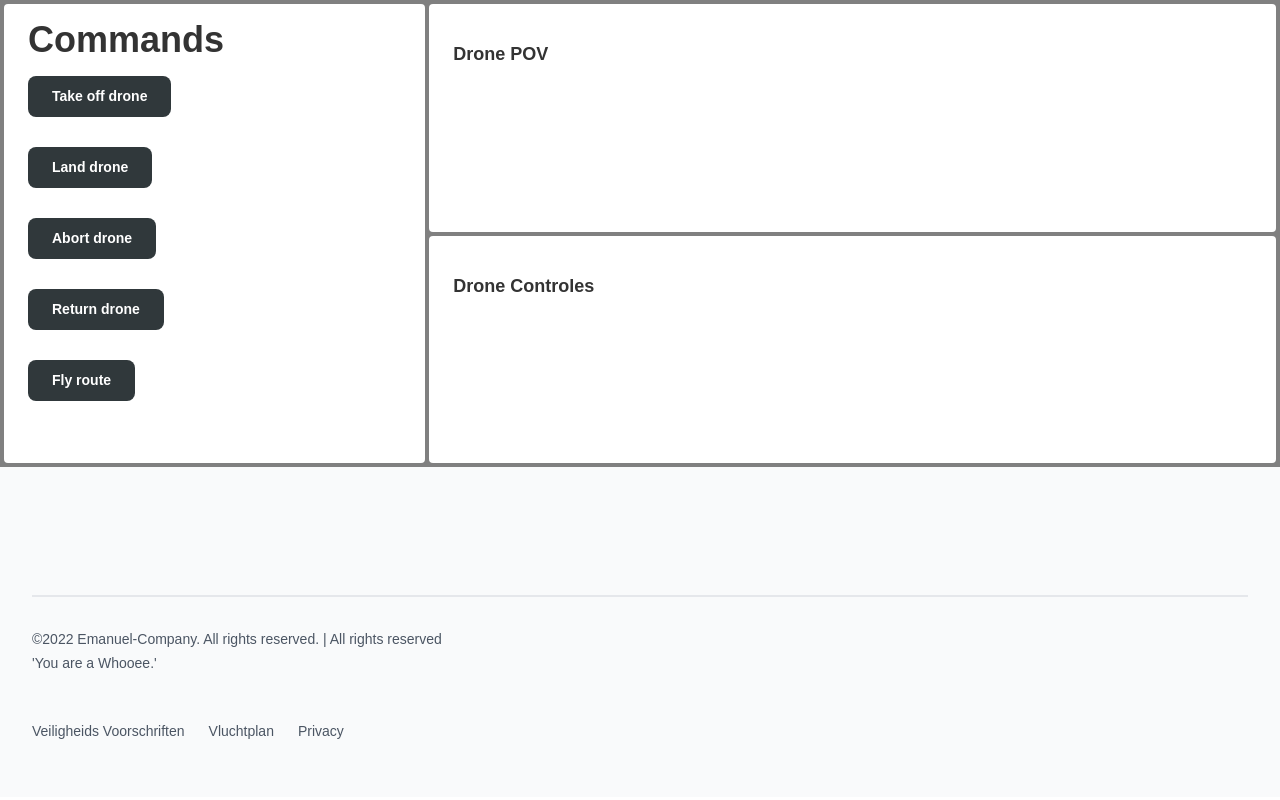
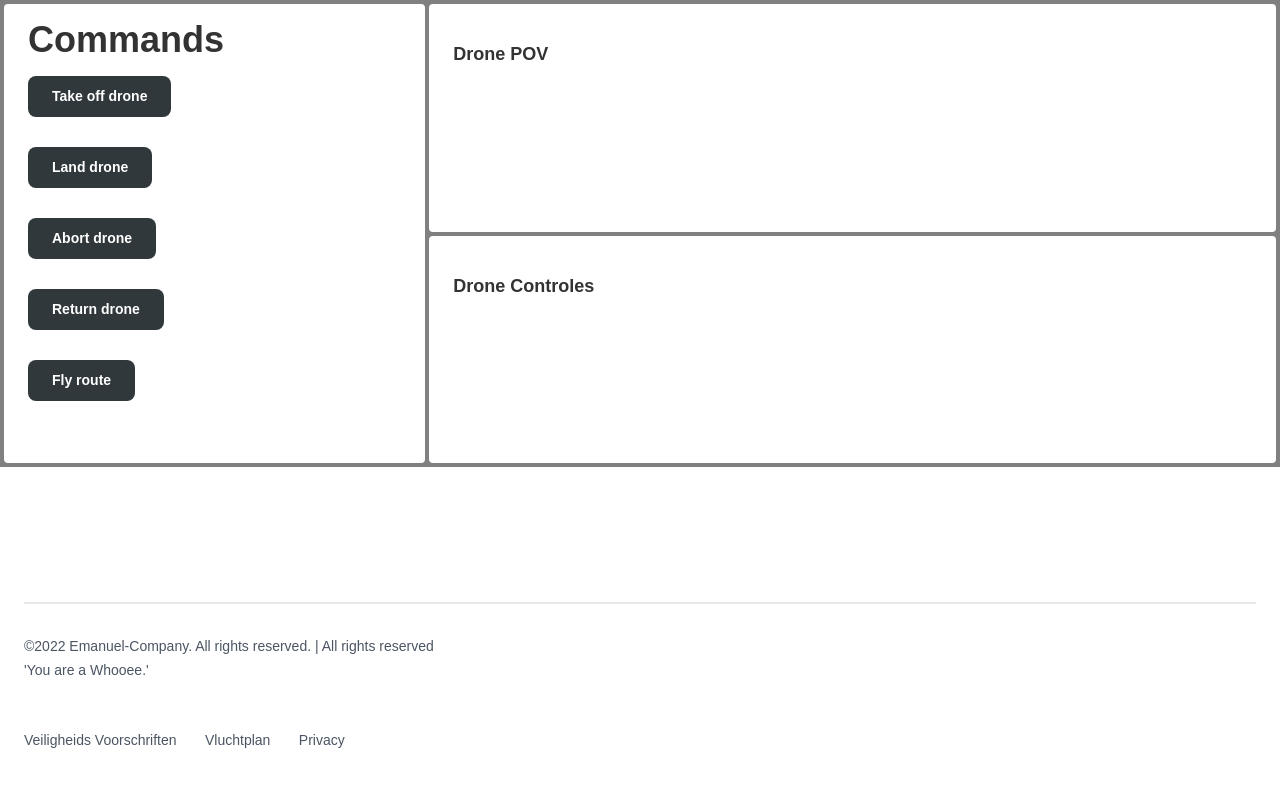
Before and after one commit to dekkerste/SchoolProject, a Flask app: page / in a window 1280 px wide. Run offline with Flask 2, Linux system fonts and the light colour scheme; some libraries are stand-ins or nearby versions.

Commit message:
footer aangepast

```diff
--- a/templates/index.html
+++ b/templates/index.html
@@ -13,7 +13,7 @@
 
 <body>
   <div class="gray px-1 py-1">
-    <div class="grid md:grid-cols-2 lg:grid-cols-3 gap-1 lg:gap-x-1">
+    <div class="grid grid-cols-3 gap-1">
       <div class="white row-span-2 px-6 pb-8 rounded">
         <h3 class="font-bold mb-2 my-2 py-2 text-4xl">Commands</h3> <!-- Hier komen de commands voor de drone. -->
         <button id="get_ss">Take off drone</button><br>
@@ -25,24 +25,24 @@
       </div>
       <div class="white col-span-2 px-6 pb-20 rounded">
         <h3 class="font-semibold text-lg mb-2">Drone POV</h3> <!-- Hier komt de POV van de drone. -->
-
+        <!-- POV -->
       </div>
       <div class="white col-span-2 px-6 pb-20 rounded">
         <h3 class="font-semibold text-lg mb-2">Drone Controles</h3> <!-- Hier komt de controles van de drone. -->
-
+        <!-- Handmatige controles -->
       </div>
     </div>
   </div>
 
-  <footer class="bg-gray-50 text-gray-600 px-6 lg:px-8 py-12">
-    <div class="max-w-screen-xl mx-auto flex flex-col md:flex-row justify-between items-center space-y-4 mt-16 lg:mt-20 border-t-2 border-gray-200 pt-8 ">
+  <footer class="absolute inset-x-0 bottom-0  text-gray-600 px-6 py-12">
+    <div class="space-y-4 mt-16 lg:mt-20 border-t-2 border-gray-200 pt-8 ">
       <div class="text-sm space-y-4 md:space-y-1 text-center md:text-left">
         <p>©2022 Emanuel-Company. All rights reserved. | All rights reserved</p>
         <p>'You are a Whooee.'</p>
       </div>
     </div>
-    <div class="max-w-screen-xl mx-auto flex flex-col md:flex-row justify-between items-center space-y-4 mt-8 lg:mt-12">
-      <nav class="flex flex-wrap justify-center space-x-6">
+    <div class="space-y-4 mt-8 lg:mt-12">
+      <nav class="space-x-6">
         <a href="https://www.rijksoverheid.nl/onderwerpen/drone/vraag-en-antwoord/regels-drone-laag-risico" class="font-normal text-sm hover:text-black mb-2">Veiligheids Voorschriften</a> <!-- Link naar vleiligheids voorschriften van Nederland. -->
         <a href="/files/Vliegplan formulier.pdf" download class="font-normal text-sm hover:text-black mb-2">Vluchtplan</a> <!-- Download link van vluchtplan. -->
         <a href="#" class="font-normal text-sm hover:text-black mb-2">Privacy</a>
```
